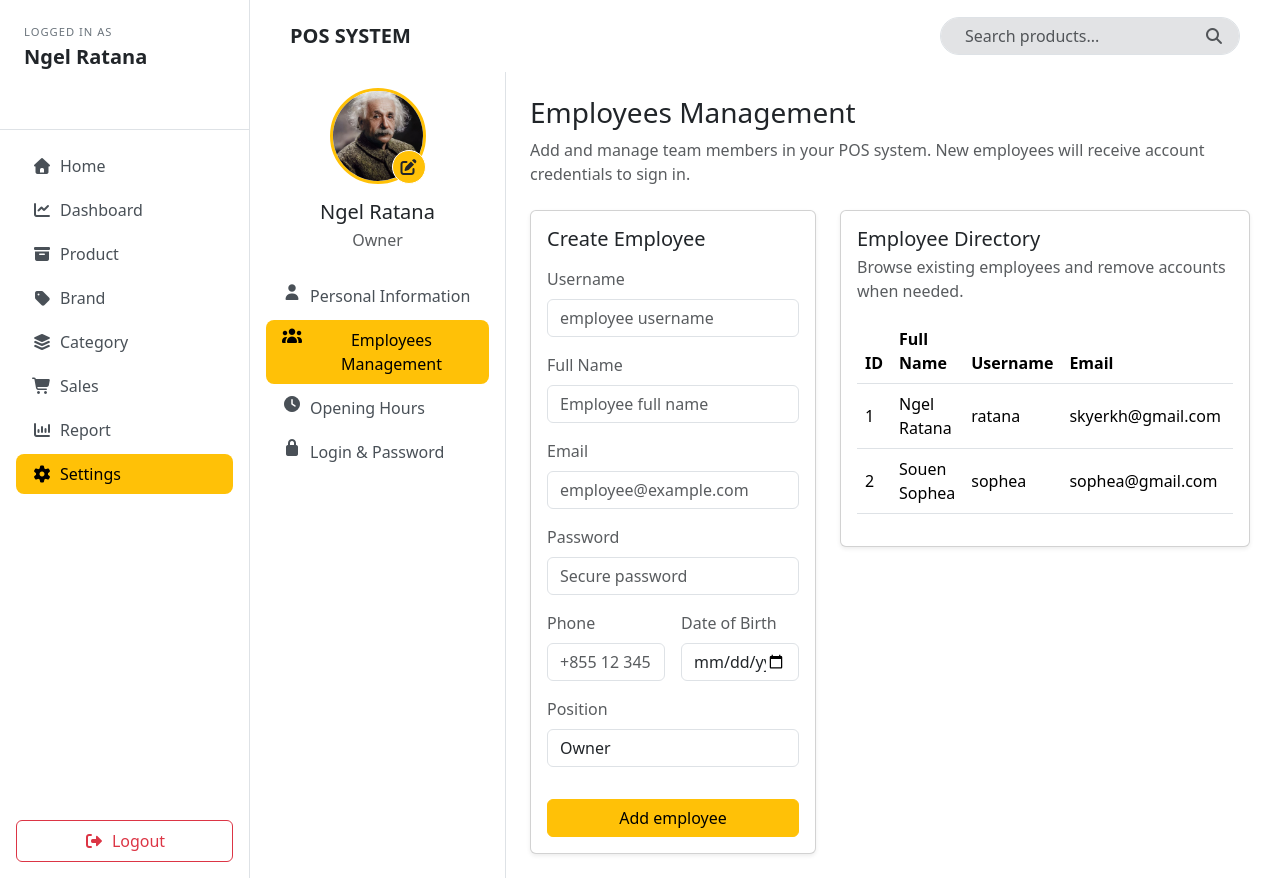
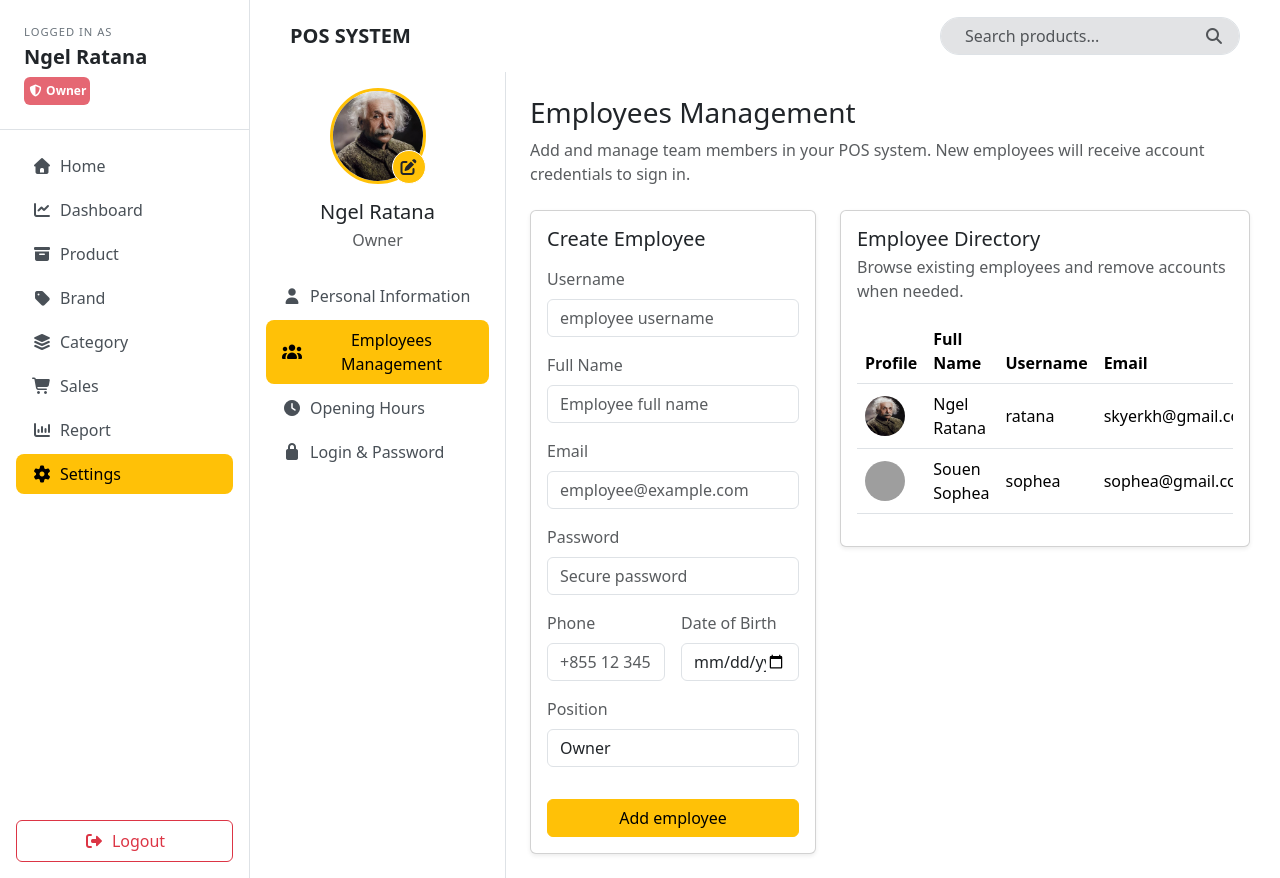
Before and after one commit to nnatna/POS, a Django app: page /settings/employees/ in a window 1280 px wide. Run offline with Django 5.2, Linux system fonts and the light colour scheme; a user stored in the database is signed in; data comes from the database, SQL or seed files in the repository; both versions use the stored data as it was after the commit; some libraries are stand-ins or nearby versions; grey boxes are pictures that could not be loaded.

Commit message:
update Setting

```diff
--- /dev/null
+++ b/POS/context_processors.py
@@ -0,0 +1,14 @@
+from django.core.exceptions import ObjectDoesNotExist
+
+
+def user_profile(request):
+    profile = None
+    if getattr(request, 'user', None) and request.user.is_authenticated:
+        try:
+            profile = request.user.profile
+        except ObjectDoesNotExist:
+            profile = None
+
+    return {
+        'user_profile': profile,
+    }
--- a/POS/settings.py
+++ b/POS/settings.py
@@ -70,6 +70,7 @@ TEMPLATES = [
                 'django.template.context_processors.request',
                 'django.contrib.auth.context_processors.auth',
                 'django.contrib.messages.context_processors.messages',
+                'POS.context_processors.user_profile',
             ],
         },
     },
--- a/settings/forms.py
+++ b/settings/forms.py
@@ -7,7 +7,11 @@ class PersonalInformationForm(forms.Form):
     email = forms.EmailField(required=False, widget=forms.EmailInput(attrs={'class': 'form-control'}))
     phone = forms.CharField(max_length=32, required=False, widget=forms.TextInput(attrs={'class': 'form-control'}))
     dob = forms.DateField(required=False, widget=forms.DateInput(attrs={'class': 'form-control', 'type': 'date'}))
-    position = forms.CharField(max_length=100, required=False, widget=forms.TextInput(attrs={'class': 'form-control'}))
+    position = forms.ChoiceField(
+        required=False,
+        choices=[('Owner', 'Owner'), ('Staff', 'Staff')],
+        widget=forms.Select(attrs={'class': 'form-control'})
+    )
 
 class EmployeeForm(forms.Form):
     username = forms.CharField(max_length=150, required=True, widget=forms.TextInput(attrs={'class': 'form-control'}))
--- a/settings/templates/includes/employees.html
+++ b/settings/templates/includes/employees.html
@@ -105,7 +105,7 @@
             <table class="table table-hover align-middle">
               <thead>
                 <tr>
-                  <th>ID</th>
+                  <th>Profile</th>
                   <th>Full Name</th>
                   <th>Username</th>
                   <th>Email</th>
@@ -117,7 +117,9 @@
               <tbody>
                 {% for employee in employees %}
                   <tr>
-                    <td>{{ forloop.counter }}</td>
+                    <td>
+                      <img src="{% if employee.profile.avatar %}{{ employee.profile.avatar.url }}{% else %}https://ui-avatars.com/api/?name={{ employee.first_name|default:employee.username|urlencode }}&background=F97316&color=fff&size=48{% endif %}" alt="Profile Image" class="rounded-circle" width="48" height="48" />
+                    </td>
                     <td>{{ employee.first_name|default:employee.username }}</td>
                     <td>{{ employee.username }}</td>
                     <td>{{ employee.email|default:'—' }}</td>
--- a/settings/templates/includes/settings_sidebar.html
+++ b/settings/templates/includes/settings_sidebar.html
@@ -1,15 +1,16 @@
 {# Sidebar for Settings area — no user.profile required #}
 <div class="col-12 col-md-3 col-lg-3 border-end" id="sidebar">
-
   <div class="d-flex flex-column h-100 bg-white">
     <div class="card-body d-flex flex-column align-items-center text-center p-3">
       <div class="position-relative mb-3">
         {% if user.is_authenticated %}
           {% with display_name=user.get_full_name|default:user.username %}
-            <img src="{% if user.profile.avatar %}
-                {{ user.profile.avatar.url }}
+            <img src="{% if user_profile and user_profile.avatar %}
+                {{ user_profile.avatar.url }}
               {% else %}
+
                 https://ui-avatars.com/api/?name={{ display_name|urlencode }}&background=F97316&color=fff&size=128
+
               {% endif %}"
               alt="Avatar"
               id="avatar-img"
@@ -34,30 +35,29 @@
           Guest
         {% endif %}
       </h5>
-      <p class="text-muted mb-4">{{ user.profile.position|default:'Staff' }}</p>
+      <p class="text-muted mb-4">{{ user_profile.position|default:'Staff' }}</p>
 
       <ul class="nav nav-pills flex-column gap-1 sidebar-menu flex-grow-1 w-100" id="SidebarNav">
-        <li class="nav-item w-100">
-          <a href="{% url 'settings' %}" class="nav-link w-100 d-flex justify-content-start align-content-center py-2 px-3
-            {% if active_tab == 'personal' %}fw-medium bg-warning active{% endif %}">
-            <i class="fa-solid fa-user me-2"></i>Personal Information</a>
+        <!-- Personal Information -->
+        <li class="nav-item">
+          <a href="{% url 'settings' %}" class="nav-link d-flex align-items-center py-2 px-3 {% if active_tab == 'personal' %}fw-medium bg-warning active text-dark{% endif %}"><i class="fa-solid fa-user me-2"></i>Personal Information</a>
         </li>
-        {% if user.profile.position == 'Owner' %}
-          <li class="nav-item w-100">
-            <a href="{% url 'settings_employees' %}" class="nav-link w-100 d-flex justify-content-start align-content-center py-2 px-3
-            {% if active_tab == 'employees' %}fw-medium bg-warning active{% endif %}">
-            <i class="fa-solid fa-users me-2"></i>Employees Management</a>
+
+        <!-- Employees Management (Conditional) -->
+        {% if user_profile.position == 'Owner' %}
+          <li class="nav-item">
+            <a href="{% url 'settings_employees' %}" class="nav-link d-flex align-items-center py-2 px-3 {% if active_tab == 'employees' %}fw-medium bg-warning active text-dark{% endif %}"><i class="fa-solid fa-users me-2"></i>Employees Management</a>
           </li>
         {% endif %}
-        <li class="nav-item w-100">
-          <a href="{% url 'settings_hours' %}" class="nav-link w-100 d-flex justify-content-start align-content-center py-2 px-3
-            {% if active_tab == 'hours' %}fw-medium bg-warning active{% endif %}">
-            <i class="fa-solid fa-clock me-2"></i>Opening Hours</a>
+
+        <!-- Opening Hours -->
+        <li class="nav-item">
+          <a href="{% url 'settings_hours' %}" class="nav-link d-flex align-items-center py-2 px-3 {% if active_tab == 'hours' %}fw-medium bg-warning active text-dark{% endif %}"><i class="fa-solid fa-clock me-2"></i>Opening Hours</a>
         </li>
-        <li class="nav-item w-100">
-          <a href="{% url 'settings_password' %}" class="nav-link w-100 d-flex justify-content-start align-content-center py-2 px-3
-            {% if active_tab == 'password' %}fw-medium bg-warning active{% endif %}">
-            <i class="fa-solid fa-lock me-2"></i>Login &amp; Password</a>
+
+        <!-- Login & Password -->
+        <li class="nav-item">
+          <a href="{% url 'settings_password' %}" class="nav-link d-flex align-items-center py-2 px-3 {% if active_tab == 'password' %}fw-medium bg-warning active text-dark{% endif %}"><i class="fa-solid fa-lock me-2"></i>Login &amp; Password</a>
         </li>
       </ul>
     </div>
--- a/settings/views.py
+++ b/settings/views.py
@@ -31,7 +31,9 @@ def settings(request):
 
                     profile.phone = form.cleaned_data.get('phone', '')
                     profile.dob = form.cleaned_data.get('dob')
-                    profile.position = form.cleaned_data.get('position', '')
+                    # Only allow position changes for Owner users
+                    if user_is_owner(request.user):
+                        profile.position = form.cleaned_data.get('position', '')
                     profile.save()
 
                 messages.success(request, 'Your profile has been updated successfully.')
@@ -52,6 +54,7 @@ def settings(request):
         'form': form,
         'active_tab': 'personal',
         'profile': profile,
+        'can_edit_position': user_is_owner(request.user),
     }
     return render(request, 'settings.html', context)
 
--- a/static/styles/include.css
+++ b/static/styles/include.css
@@ -30,6 +30,12 @@
 }
 
 input:focus {
+    border-color: #ffc107 !important;
+    box-shadow: 0 0 0 0.25rem rgba(255, 193, 7, 0.25) !important;
+    outline: 0 !important;
+}
+
+select:focus {
     border-color: #ffc107 !important;
     box-shadow: 0 0 0 0.25rem rgba(255, 193, 7, 0.25) !important;
     outline: 0 !important;
--- a/templates/base.html
+++ b/templates/base.html
@@ -8,8 +8,8 @@
     <link rel="stylesheet" href="{% static 'bootstrap/css/bootstrap.min.css' %}" />
     <link rel="stylesheet" href="{% static 'fontawesome/css/all.min.css' %}" />
     <link rel="stylesheet" href="https://cdn.jsdelivr.net/npm/bootstrap-icons@1.11.3/font/bootstrap-icons.min.css" />
-    <link rel="stylesheet" href="{% static 'styles/include.css' %}?v=4" />
-    <link rel="stylesheet" href="{% static 'styles/home.css' %}?v=3" />
+    <link rel="stylesheet" href="{% static 'styles/include.css' %}?t={% now 'U' %}" />
+    <link rel="stylesheet" href="{% static 'styles/home.css' %}?t={% now 'U' %}" />
   </head>
 
   <body>
--- a/templates/includes/sidebar.html
+++ b/templates/includes/sidebar.html
@@ -3,17 +3,10 @@
     {% if user.is_authenticated %}
       <small class="text-uppercase text-secondary d-block mb-1" style="font-size: 0.7rem; letter-spacing: 1px;">Logged in as</small>
       <h5 class="fw-bold mb-2">{{ user.get_full_name|default:user.username }}</h5>
-      {% if user.is_staff or user.is_superuser %}
-        <span class="badge text-bg-danger-pill px-2 py-2">
-          <i class="fa-solid fa-shield-halved me-1"></i>
-        {{ user.profile.position|default:"Staff" }}
-        </span>
-      {% else %}
-        <span class="badge text-bg-secondary-pill px-2 py-2">
-          <i class="fa-solid fa-shield-halved me-1"></i>
-        {{ user.profile.position|default:"Staff" }}
-        </span>
-      {% endif %}
+      <span class="badge py-2 px-1 {% if user.is_staff or user.is_superuser %}bg-danger {% else %}bg-info {% endif %}bg-opacity-75">
+        <i class="fa-solid fa-shield-halved"></i>
+        {{ user_profile.position|default:"Staff" }}
+      </span>
     {% endif %}
   </div>
 
```
Also changed, not shown: settings/templates/includes/personal_information.html (+16 -4 lines), settings/templatetags/profile_tags.py (added, +42 -0 lines), db.sqlite3, settings/templatetags/__init__.py (added).
